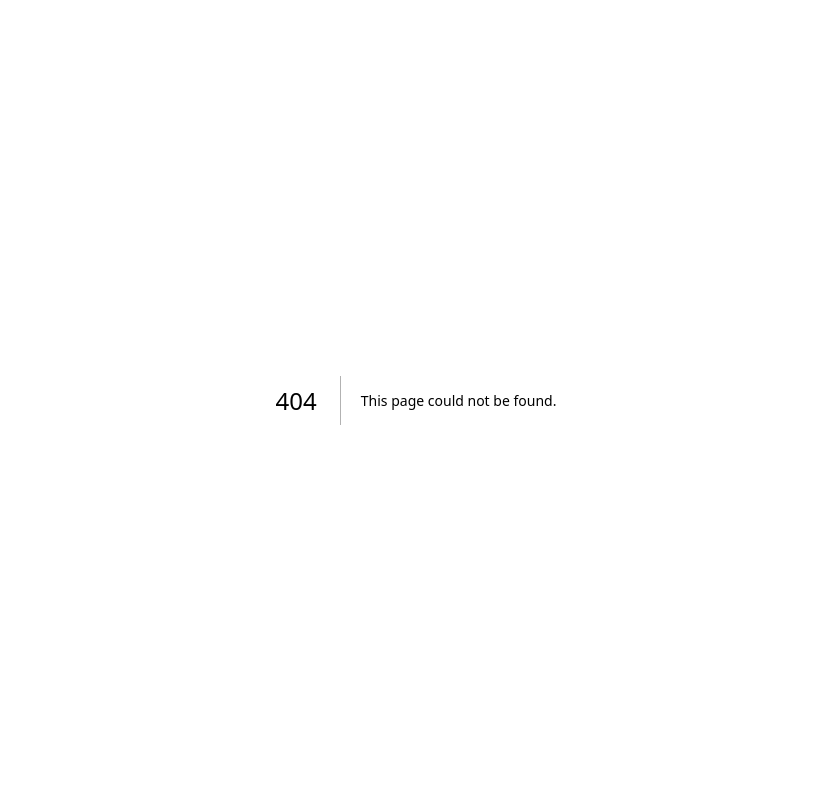
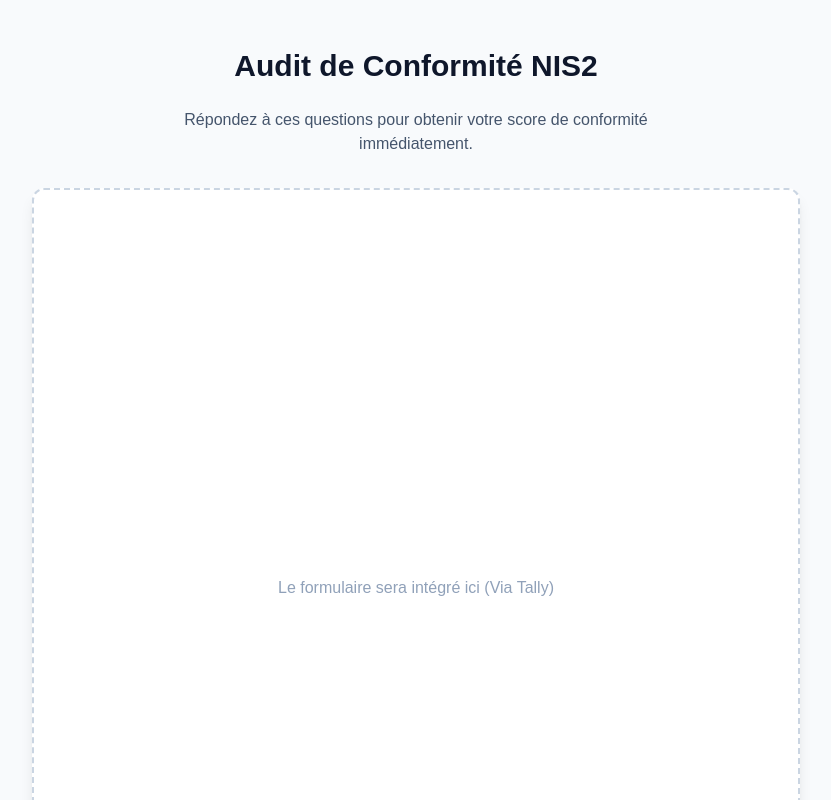
Before and after one commit to DmxFr/nis2-landing, a Next.js app: page /questionnaire in a window 1280 px wide. Before the commit this address had no page. Shown: the top 800 px of the page, without its empty margins (224-1055 px from the left). Built offline with nearby package versions, Linux system fonts and the light colour scheme.

Commit message:
Add questionnaire page

```diff
--- /dev/null
+++ b/app/questionnaire/page.tsx
@@ -0,0 +1,18 @@
+export default function QuestionnairePage() {
+  return (
+    <div className="min-h-screen bg-slate-50 flex flex-col items-center py-12 px-4">
+      <h1 className="text-3xl font-bold text-slate-900 mb-6">Audit de Conformité NIS2</h1>
+      <p className="text-slate-600 mb-8 max-w-xl text-center">
+        Répondez à ces questions pour obtenir votre score de conformité immédiatement.
+      </p>
+
+      {/*
+         TODO : Remplace ce div par l'iframe de ton formulaire Tally
+         que tu as créé sur tally.so
+      */}
+      <div className="w-full max-w-3xl bg-white rounded-xl shadow-lg overflow-hidden flex items-center justify-center border-2 border-dashed border-slate-300" style={{ height: '800px' }}>
+        <p className="text-slate-400">Le formulaire sera intégré ici (Via Tally)</p>
+      </div>
+    </div>
+  );
+}
```
